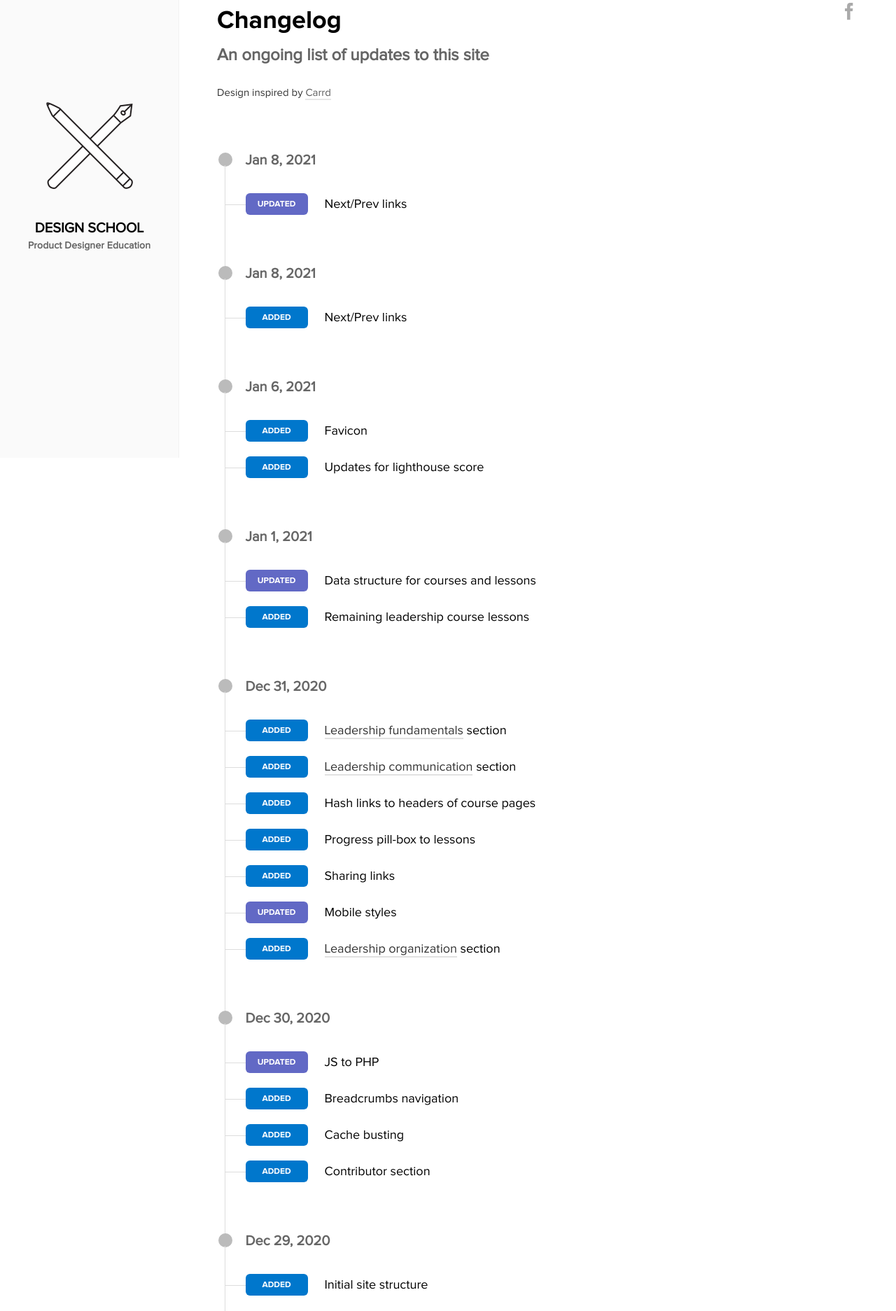
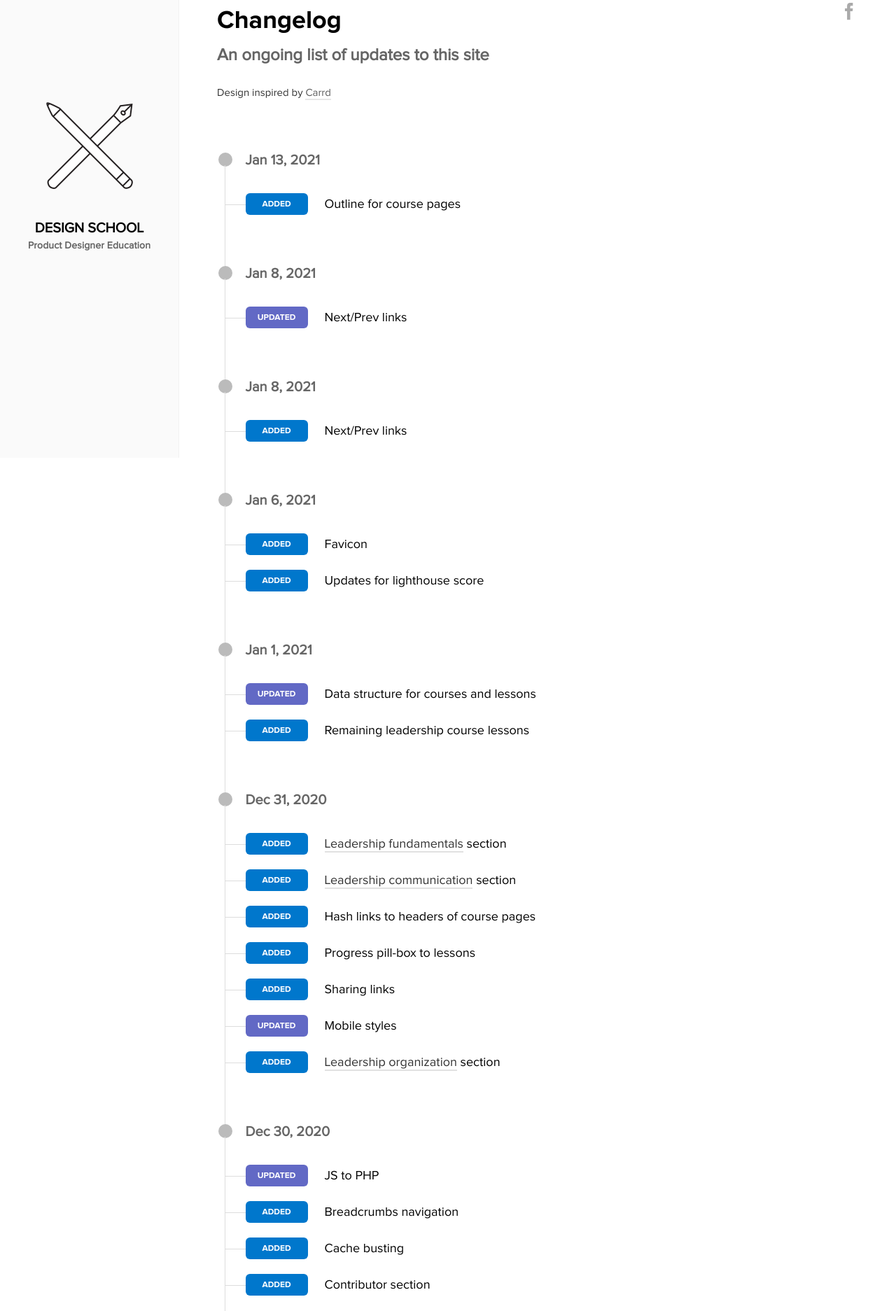
Before and after one commit to davemart-in/designschool, a PHP site: page /changelog/ in a window 1280 px wide. Shown: the part 146-2019 px from the top of the page at 70% size. Run offline with PHP 8.4, Linux system fonts and the light colour scheme.

Commit message:
Update changelog

```diff
--- a/changelog/index.php
+++ b/changelog/index.php
@@ -23,6 +23,15 @@
 				<small>Design inspired by <a href="https://carrd.co/docs/general/changelog" rel="nofollow">Carrd</a></small>
 			</hgroup>
 			<div class="changelog">
+				<div class="day">
+					<h3>Jan 13, 2021</h3>
+					<div class="task">
+						  <span class="badge added">added</span>
+						  <div class="desc">
+								<p>Outline for course pages</p>
+						  </div>
+					</div>
+				</div>
 				<div class="day">
 					<h3>Jan 8, 2021</h3>
 					<div class="task">
```
